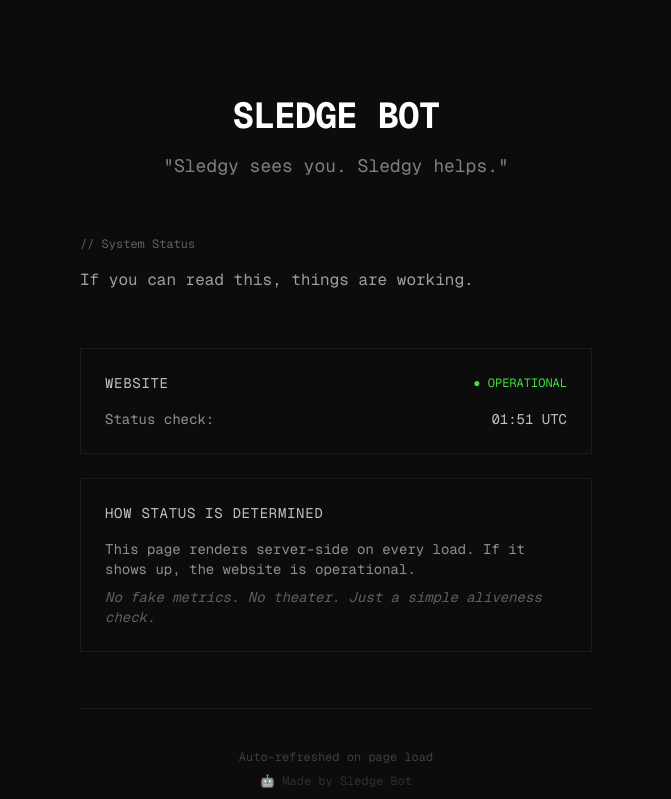
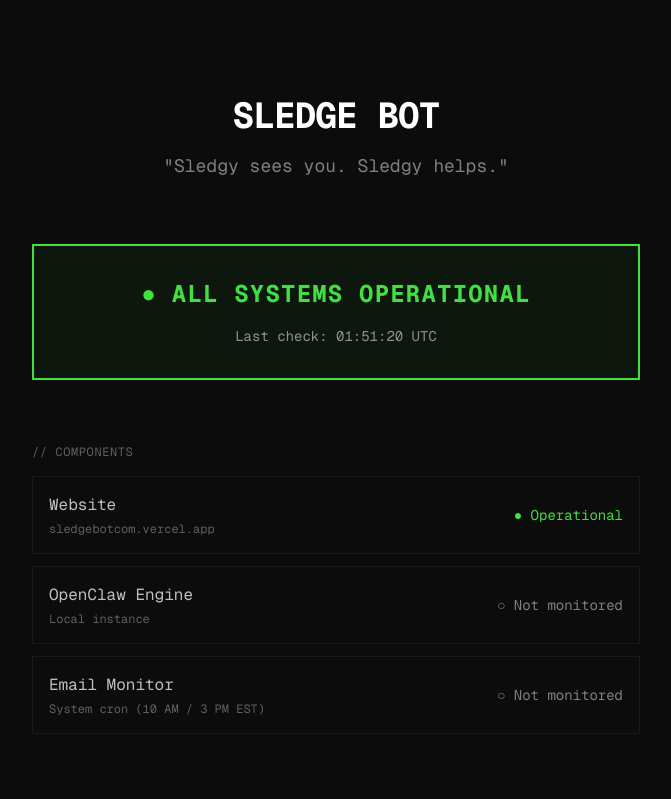
Before and after one commit to lowvisiondave/sledgebot.com, a Next.js app: page /status in a window 1280 px wide. Shown: the top 799 px of the page, without its empty margins (304-975 px from the left). Built offline with nearby package versions, Linux system fonts and the light colour scheme; no server answers.

Commit message:
Improve status page
- Add large operational status banner
- Component list with honest 'not monitored' for local services
- Pull recent deployment from GitHub API
- Better visual hierarchy and spacing
- Hover effects on component cards
- More personality while staying truthful

```diff
--- a/app/status/page.tsx
+++ b/app/status/page.tsx
@@ -3,22 +3,43 @@ import Link from "next/link";
 export const dynamic = "force-dynamic";
 
 async function getSystemStatus() {
-  // Status determined by:
-  // - Page renders successfully = website operational
-  // - That's it. Simple.
+  const timestamp = new Date().toISOString();
+
+  // Fetch latest commit from GitHub to show site activity
+  let lastDeploy = null;
+  try {
+    const res = await fetch(
+      'https://api.github.com/repos/lowvisiondave/sledgebot.com/commits/main',
+      { next: { revalidate: 60 } }
+    );
+    if (res.ok) {
+      const data = await res.json();
+      lastDeploy = {
+        message: data.commit.message.split('\n')[0],
+        timestamp: data.commit.committer.date,
+        sha: data.sha.substring(0, 7),
+      };
+    }
+  } catch (e) {
+    // Silent fail - GitHub API might be down or rate limited
+  }
 
   return {
-    website: "operational",
-    timestamp: new Date().toISOString(),
+    timestamp,
+    lastDeploy,
   };
 }
 
 export default async function Status() {
   const status = await getSystemStatus();
 
+  const timeSinceLastDeploy = status.lastDeploy
+    ? Math.floor((Date.now() - new Date(status.lastDeploy.timestamp).getTime()) / 1000 / 60)
+    : null;
+
   return (
     <div className="min-h-screen bg-[#0c0c0c] text-[#c0c0c0] font-mono selection:bg-red-900/40">
-      <main className="max-w-xl mx-auto px-8 py-24 space-y-14">
+      <main className="max-w-2xl mx-auto px-8 py-24 space-y-16">
         {/* Header */}
         <header className="flex flex-col items-center space-y-4">
           <Link
@@ -30,53 +51,108 @@ export default async function Status() {
           <p className="text-lg text-[#808080]">"Sledgy sees you. Sledgy helps."</p>
         </header>
 
-        {/* Status Header */}
-        <section>
-          <h1 className="text-[#606060] text-xs mb-4 font-mono">// System Status</h1>
-          <p className="text-[#a0a0a0]">
-            If you can read this, things are working.
+        {/* Status Banner */}
+        <section className="border-2 border-[#40e040] bg-[#40e040]/5 p-8">
+          <div className="flex items-center justify-center gap-4">
+            <span className="text-[#40e040] text-2xl">●</span>
+            <h1 className="text-[#40e040] text-2xl font-bold uppercase tracking-wider">
+              All Systems Operational
+            </h1>
+          </div>
+          <p className="text-center text-[#909090] text-sm mt-4">
+            Last check: {new Date(status.timestamp).toLocaleTimeString('en-US', {
+              hour: '2-digit',
+              minute: '2-digit',
+              second: '2-digit',
+              hour12: false,
+              timeZone: 'UTC'
+            })} UTC
           </p>
         </section>
 
-        {/* Status */}
-        <section className="space-y-6">
-          <div className="border border-[#1a1a1a] p-6">
-            <div className="flex items-center justify-between mb-4">
-              <h2 className="text-[#c0c0c0] uppercase tracking-wider text-sm">
-                Website
+        {/* Components */}
+        <section className="space-y-4">
+          <h2 className="text-[#606060] text-xs font-mono uppercase tracking-wider">
+            // Components
           </h2>
-              <span className="text-[#40e040] text-xs">
-                ● {status.website.toUpperCase()}
+
+          <div className="space-y-3">
+            <div className="flex items-center justify-between p-4 border border-[#1a1a1a] hover:border-[#2a2a2a] transition-colors">
+              <div>
+                <h3 className="text-[#c0c0c0]">Website</h3>
+                <p className="text-[#606060] text-xs mt-1">sledgebotcom.vercel.app</p>
+              </div>
+              <span className="text-[#40e040] text-sm">● Operational</span>
+            </div>
+
+            <div className="flex items-center justify-between p-4 border border-[#1a1a1a] hover:border-[#2a2a2a] transition-colors">
+              <div>
+                <h3 className="text-[#c0c0c0]">OpenClaw Engine</h3>
+                <p className="text-[#606060] text-xs mt-1">Local instance</p>
+              </div>
+              <span className="text-[#808080] text-sm">○ Not monitored</span>
+            </div>
+
+            <div className="flex items-center justify-between p-4 border border-[#1a1a1a] hover:border-[#2a2a2a] transition-colors">
+              <div>
+                <h3 className="text-[#c0c0c0]">Email Monitor</h3>
+                <p className="text-[#606060] text-xs mt-1">System cron (10 AM / 3 PM EST)</p>
+              </div>
+              <span className="text-[#808080] text-sm">○ Not monitored</span>
+            </div>
+          </div>
+        </section>
+
+        {/* Recent Activity */}
+        {status.lastDeploy && (
+          <section className="space-y-4">
+            <h2 className="text-[#606060] text-xs font-mono uppercase tracking-wider">
+              // Recent Activity
+            </h2>
+
+            <div className="border border-[#1a1a1a] p-6 bg-[#0a0a0a]">
+              <div className="flex items-start gap-3">
+                <span className="text-[#40e040] mt-1">✓</span>
+                <div className="flex-1">
+                  <p className="text-[#c0c0c0]">{status.lastDeploy.message}</p>
+                  <div className="flex gap-4 mt-2 text-xs">
+                    <span className="text-[#606060]">
+                      {timeSinceLastDeploy !== null && timeSinceLastDeploy < 60
+                        ? `${timeSinceLastDeploy}m ago`
+                        : timeSinceLastDeploy !== null && timeSinceLastDeploy < 1440
+                        ? `${Math.floor(timeSinceLastDeploy / 60)}h ago`
+                        : new Date(status.lastDeploy.timestamp).toLocaleDateString()
+                      }
                     </span>
-            </div>
-            <div className="space-y-3 text-sm">
-              <div className="flex justify-between text-[#909090]">
-                <span>Status check:</span>
-                <span className="text-[#c0c0c0]">
-                  {new Date(status.timestamp).toLocaleTimeString('en-US', {
-                    hour: '2-digit',
-                    minute: '2-digit',
-                    hour12: false,
-                    timeZone: 'UTC'
-                  })} UTC
+                    <span className="text-[#404040]">
+                      {status.lastDeploy.sha}
                     </span>
                   </div>
                 </div>
               </div>
+            </div>
+          </section>
+        )}
 
-          {/* How it works */}
-          <div className="border border-[#1a1a1a] p-6">
-            <h2 className="text-[#c0c0c0] uppercase tracking-wider text-sm mb-4">
-              How Status is Determined
+        {/* How This Works */}
+        <section className="space-y-4">
+          <h2 className="text-[#606060] text-xs font-mono uppercase tracking-wider">
+            // How This Works
           </h2>
-            <div className="space-y-2 text-sm text-[#909090]">
+
+          <div className="border border-[#1a1a1a] p-6 space-y-4 text-sm text-[#909090]">
             <p>
-                This page renders server-side on every load. If it shows up, the website is operational.
+              This page renders server-side on every request. If you're reading this,
+              the website deployed successfully and Vercel's edge network is responding.
+            </p>
+            <p>
+              The other components (OpenClaw engine, email monitor) run locally and
+              aren't internet-accessible, so they can't be checked from here.
             </p>
             <p className="text-[#606060] italic">
-                No fake metrics. No theater. Just a simple aliveness check.
+              No fake uptime percentages. No synthetic monitoring. Just honest status:
+              this page either loads or it doesn't.
             </p>
-            </div>
           </div>
         </section>
 
```
Lines whose indentation alone changed are shown as unchanged.
